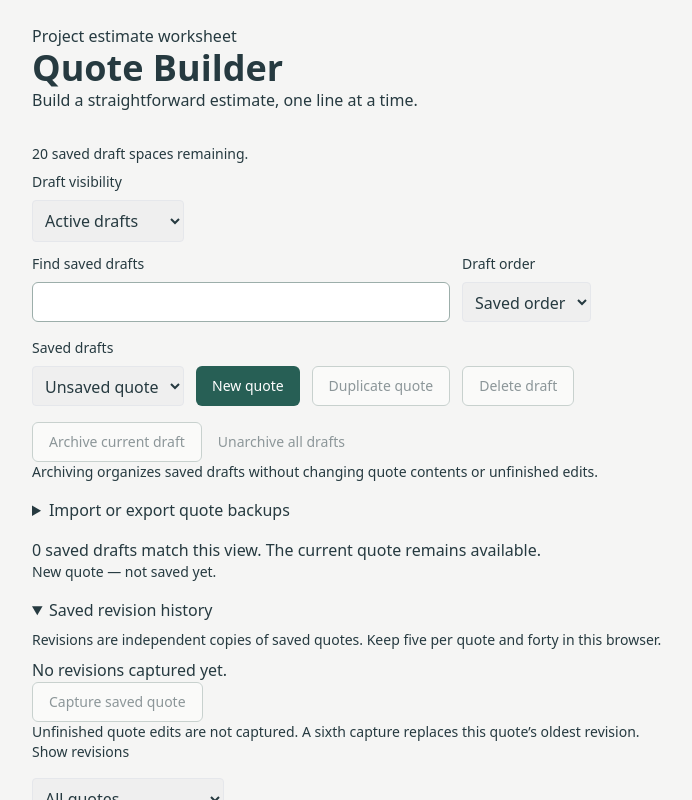
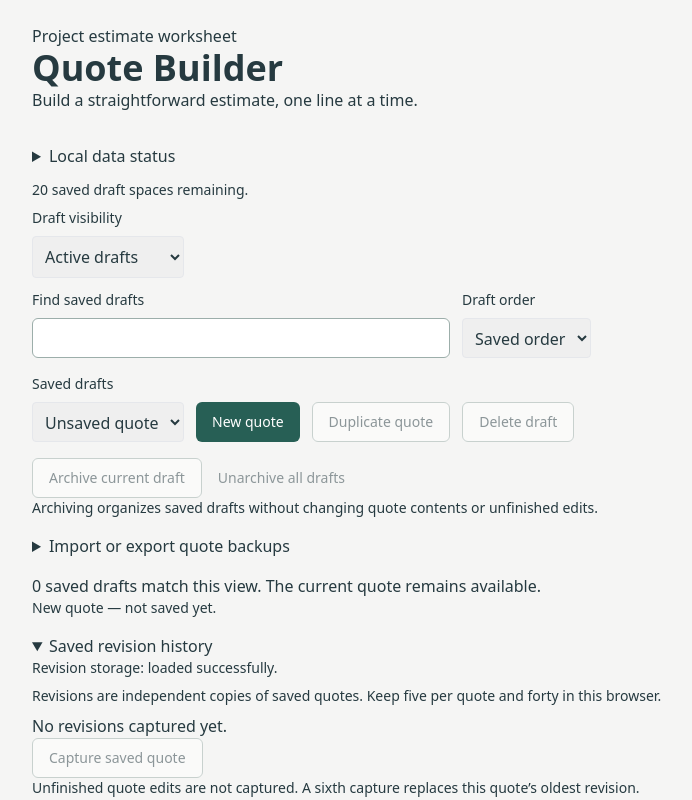
Before and after one commit to kirkduchesne/quote-builder, a Next.js app: page / in a window 1280 px wide. Both pictures are taken after a click on the heading "Saved revision history". Shown: the top 800 px of the page, without its empty margins (184-876 px from the left). Built offline with nearby package versions, Linux system fonts and the light colour scheme.

Commit message:
feat: add saved-data health summary

```diff
--- a/components/draft-workspace.tsx
+++ b/components/draft-workspace.tsx
@@ -229,6 +229,12 @@ export function DraftWorkspace() {
   if (!active) return <p role="status">Loading saved drafts…</p>;
   return (
     <>
+      <details className="my-3 print:hidden">
+        <summary className="cursor-pointer font-medium">Local data status</summary>
+        <p>Saved quotes: {pendingStorage ? 'session-only changes need export' : blocked ? 'saved data protected from writes' : 'loaded successfully'}.</p>
+        <p>Draft organization: {!organizationState.ready ? 'loading' : organizationState.pending ? 'session-only metadata changes' : organizationState.message.includes('could not be read') ? 'unreadable metadata protected' : 'loaded successfully'}.</p>
+        <p className="text-sm">Template and revision storage status appears in their panels. Downloads preserve quote or template contents; archive flags stay in this browser.</p>
+      </details>
       <p className="mb-2 text-sm print:hidden">{20 - drafts.length} saved draft spaces remaining.</p>
       <div className="mb-3 print:hidden">
         <label htmlFor="archive-scope">Draft visibility</label>
--- a/components/revision-history.tsx
+++ b/components/revision-history.tsx
@@ -57,6 +57,7 @@ export function RevisionHistory({ savedQuote, savedIds, onRestore }: { savedQuot
   return <details className="my-4 print:hidden">
     <summary className="cursor-pointer font-medium">Saved revision history</summary>
     {!ready ? <p role="status">Loading revision history…</p> : <>
+      <p className="text-sm">Revision storage: {pending ? 'session-only changes need a portable copy' : readable ? 'loaded successfully' : 'unreadable saved data protected'}.</p>
       <p className="my-2 text-sm">Revisions are independent copies of saved quotes. Keep five per quote and forty in this browser.</p>
       {!readable && <p role="alert">Revision storage could not be read. Existing data will remain untouched.</p>}
       {history.length === 0 ? <p>No revisions captured yet.</p> : <p>{history.length} saved revisions.</p>}
--- a/components/template-manager.tsx
+++ b/components/template-manager.tsx
@@ -213,6 +213,7 @@ export function TemplateManager({
           value={search}
           onChange={(e) => setSearch(e.target.value)}
         />
+        <p className="text-sm">Template storage: {!ready ? 'loading' : pending ? 'session-only changes need export' : readable.current ? 'loaded successfully' : 'unreadable saved data protected'}.</p>
         <p className="text-sm">{30 - templates.length} service template spaces remaining.</p>
         <p>{searchTemplates(templates, search).length} matching templates</p>
         <ul>
```
